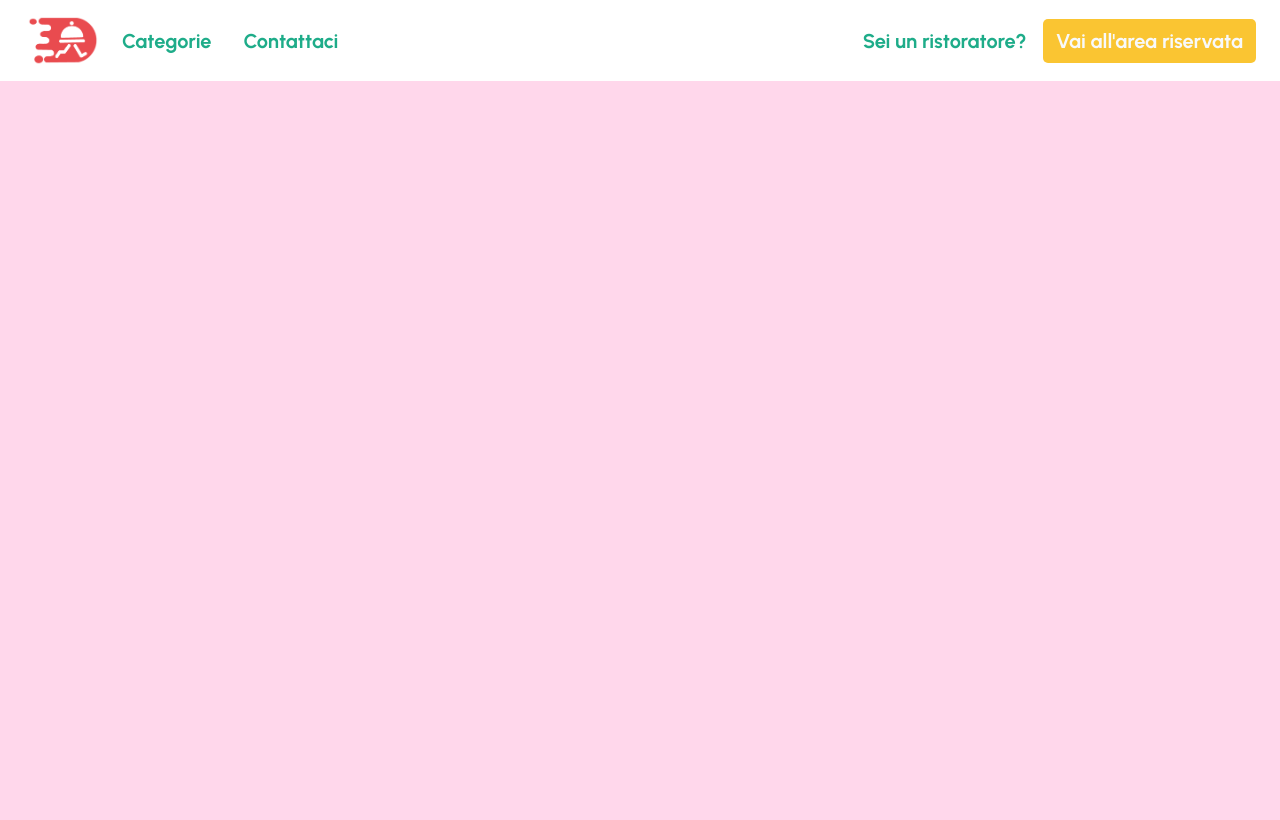
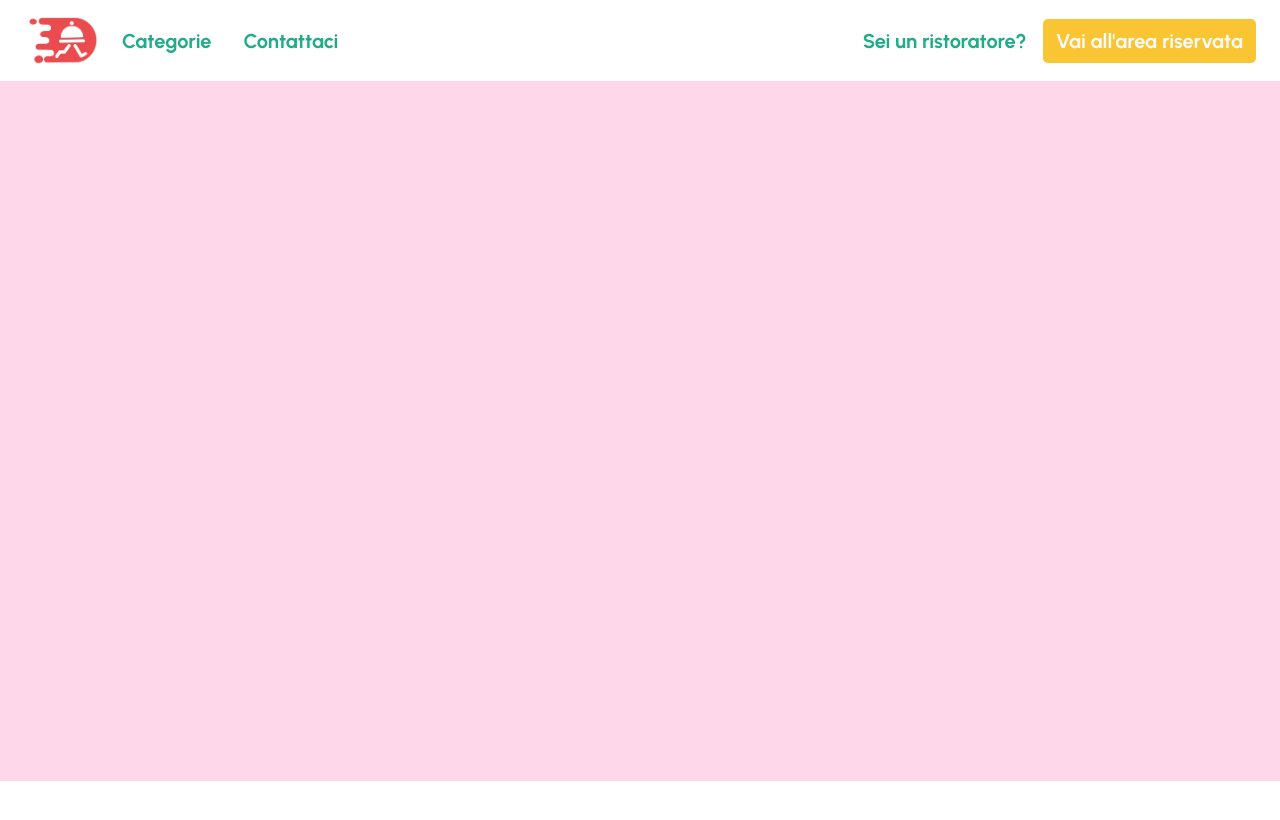
Before and after one commit to Finnedorn/vite-deliverboo, a Vue app: page / in a window 1280 px wide. Shown: the top 820 px of the page. Built offline with nearby package versions, Linux system fonts and the light colour scheme.

Commit message:
added basic hero component

```diff
--- a/src/components/HeroComponent.vue
+++ b/src/components/HeroComponent.vue
@@ -18,7 +18,7 @@ export default {
 
 #hero {
     width: 100%;
-    height: 1000px;
+    height: 700px;
     background-color: $color-bg-primary;
     .container {
         position: relative;
```
